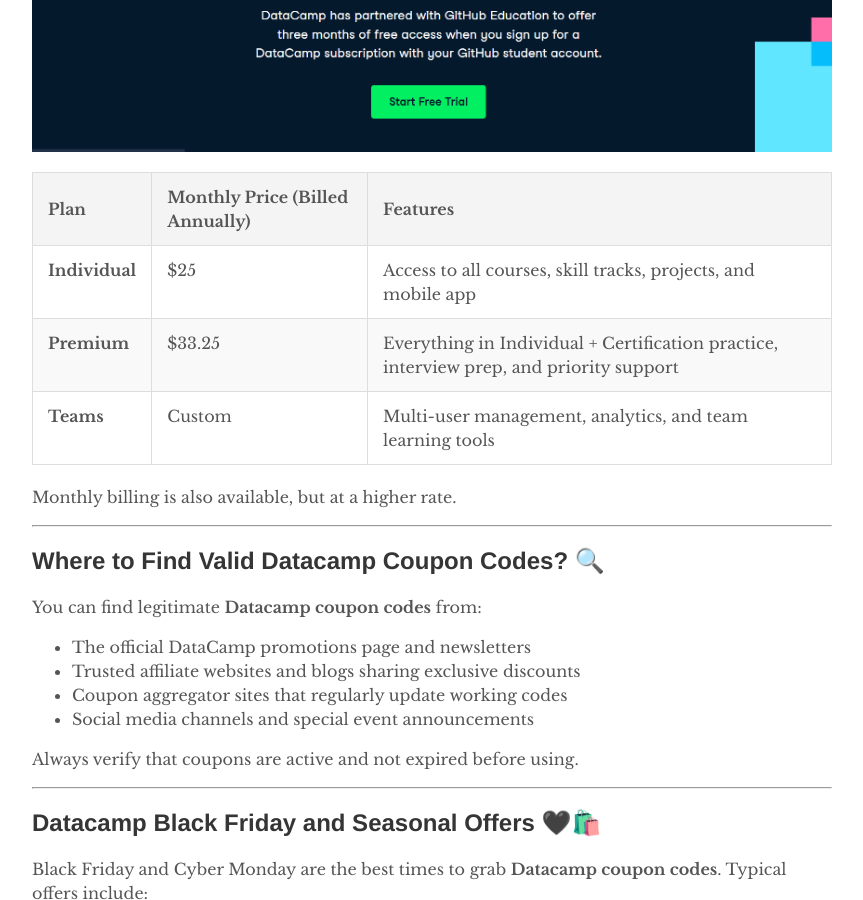
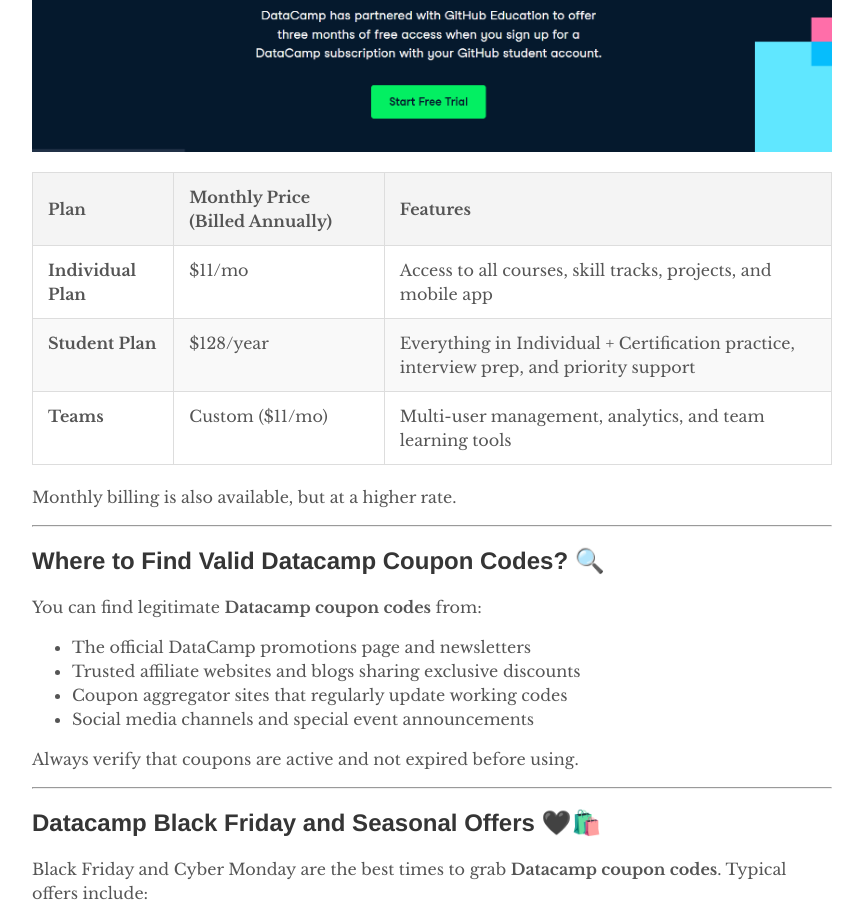
Before and after one commit to digiexe-official/dg, a Jekyll site: the page built from wp/datacamp coupon codes.md, in a window 1280 px wide and 900 px high, scrolled down 1625 px. Shown: the whole window, without its empty margins (208-1071 px from the left). Built offline with Jekyll 4.4.1, drawn with Linux system fonts in a browser that asks for light colours.

Commit message:
Updated pricing

```diff
--- a/wp/datacamp coupon codes.md
+++ b/wp/datacamp coupon codes.md
@@ -57,9 +57,9 @@ Datacamp offers flexible plans tailored to learners and teams:
 
 | Plan           | Monthly Price (Billed Annually) | Features                                              |
 |----------------|---------------------------------|-------------------------------------------------------|
-| **Individual** | $25                             | Access to all courses, skill tracks, projects, and mobile app |
-| **Premium**    | $33.25                          | Everything in Individual + Certification practice, interview prep, and priority support |
-| **Teams**      | Custom                          | Multi-user management, analytics, and team learning tools |
+| **Individual Plan** | $11/mo                            | Access to all courses, skill tracks, projects, and mobile app |
+| **Student Plan**    | $128/year                          | Everything in Individual + Certification practice, interview prep, and priority support |
+| **Teams**      | Custom ($11/mo)                         | Multi-user management, analytics, and team learning tools |
 
 Monthly billing is also available, but at a higher rate.
 
```
